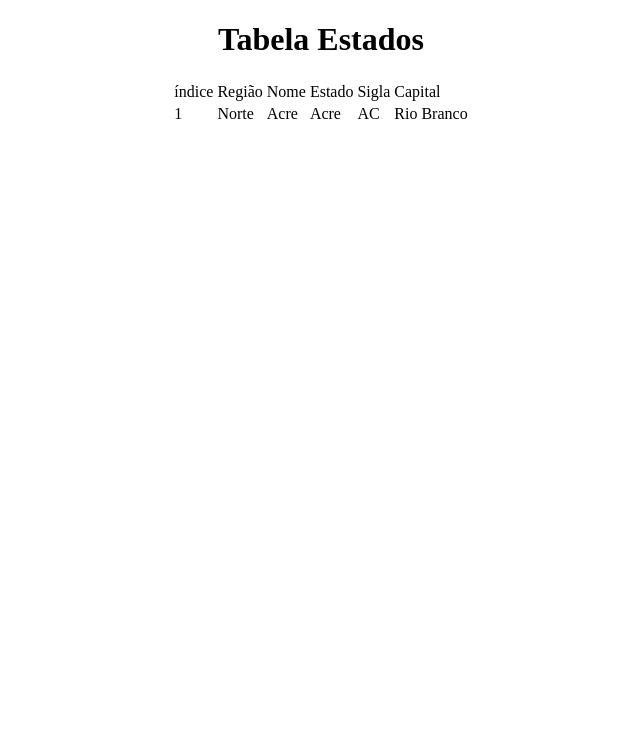
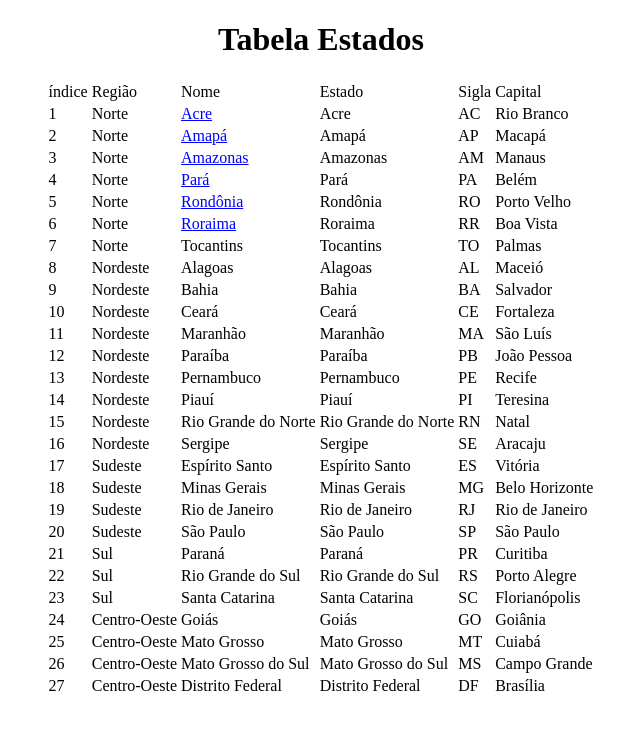
Before and after one commit to paniagomiguel-hash/ppi1_lista1, a plain HTML site: page 3_tabela_uf.html in a window 1280 px wide. Shown: the whole page, without its empty margins (319-959 px from the left). Drawn offline with Linux system fonts and the light colour scheme.

Commit message:
Algumas atualizações na Att 1 e Att 3

```diff
--- a/3_tabela_uf.html
+++ b/3_tabela_uf.html
@@ -4,6 +4,9 @@
     <meta charset="UTF-8">
     <meta name="viewport" content="width=device-width, initial-scale=1.0">
     <title>Atividade 3 - Tabela  Estados.</title>
+    <style>
+        a{color: blue;}
+    </style>
 </head>
 <body>
     <h1 style="text-align: center;">Tabela  Estados</h1>
@@ -19,210 +22,218 @@
         <tr>
             <td>1</td>
             <td>Norte</td>
-            <td>Acre</td>
+            <td><a href="https://pt.wikipedia.org/wiki/Acre">Acre</a></td>
             <td>Acre</td>
             <td>AC</td>
             <td>Rio Branco</td>
         </tr>
         <tr>
-            <td></td>
-            <td></td>
-            <td></td>
-            <td></td>
-            <td></td>
-            <td></td>
+            <td>2</td>
+            <td>Norte</td>
+            <td><a href="https://pt.wikipedia.org/wiki/Amapá">Amapá</a></td>
+            <td>Amapá</td>
+            <td>AP</td>
+            <td>Macapá</td>
         </tr>
         <tr>
-            <td></td>
-            <td></td>
-            <td></td>
-            <td></td>
-            <td></td>
-            <td></td>
+            <td>3</td>
+            <td>Norte</td>
+            <td><a href="https://pt.wikipedia.org/wiki/Amazonas">Amazonas</a></td>
+            <td>Amazonas</td>
+            <td>AM</td>
+            <td>Manaus</td>
         </tr>
         <tr>
-            <td></td>
-            <td></td>
-            <td></td>
-            <td></td>
-            <td></td>
-            <td></td>
+            <td>4</td>
+            <td>Norte</td>
+            <td><a href="https://pt.wikipedia.org/wiki/Pará">Pará</a></td>
+            <td>Pará</td>
+            <td>PA</td>
+            <td>Belém</td>
         </tr>
         <tr>
-            <td></td>
-            <td></td>
-            <td></td>
-            <td></td>
-            <td></td>
-            <td></td>
+            <td>5</td>
+            <td>Norte</td>
+            <td><a href="https://pt.wikipedia.org/wiki/Rondônia">Rondônia</a></td>
+            <td>Rondônia</td>
+            <td>RO</td>
+            <td>Porto Velho</td>
         </tr>
         <tr>
-            <td></td>
-            <td></td>
-            <td></td>
-            <td></td>
-            <td></td>
-            <td></td>
+            <td>6</td>
+            <td>Norte</td>
+            <td><a href="https://pt.wikipedia.org/wiki/Roraima">Roraima</a></td>
+            <td>Roraima</td>
+            <td>RR</td>
+            <td>Boa Vista</td>
         </tr>
         <tr>
-            <td></td>
-            <td></td>
-            <td></td>
-            <td></td>
-            <td></td>
-            <td></td>
+            <td>7</td>
+            <td>Norte</td>
+            <td>Tocantins</td>
+            <td>Tocantins</td>
+            <td>TO</td>
+            <td>Palmas</td>
         </tr>
         <tr>
-            <td></td>
-            <td></td>
-            <td></td>
-            <td></td>
-            <td></td>
-            <td></td>
+            <td>8</td>
+            <td>Nordeste</td>
+            <td>Alagoas</td>
+            <td>Alagoas</td>
+            <td>AL</td>
+            <td>Maceió</td>
         </tr>
         <tr>
-            <td></td>
-            <td></td>
-            <td></td>
-            <td></td>
-            <td></td>
-            <td></td>
+            <td>9</td>
+            <td>Nordeste</td>
+            <td>Bahia</td>
+            <td>Bahia</td>
+            <td>BA</td>
+            <td>Salvador</td>
         </tr>
         <tr>
-            <td></td>
-            <td></td>
-            <td></td>
-            <td></td>
-            <td></td>
-            <td></td>
+            <td>10</td>
+            <td>Nordeste</td>
+            <td>Ceará</td>
+            <td>Ceará</td>
+            <td>CE</td>
+            <td>Fortaleza</td>
         </tr>
         <tr>
-            <td></td>
-            <td></td>
-            <td></td>
-            <td></td>
-            <td></td>
-            <td></td>
+            <td>11</td>
+            <td>Nordeste</td>
+            <td>Maranhão</td>
+            <td>Maranhão</td>
+            <td>MA</td>
+            <td>São Luís</td>
         </tr>
         <tr>
-            <td></td>
-            <td></td>
-            <td></td>
-            <td></td>
-            <td></td>
-            <td></td>
+            <td>12</td>
+            <td>Nordeste</td>
+            <td>Paraíba</td>
+            <td>Paraíba</td>
+            <td>PB</td>
+            <td>João Pessoa</td>
         </tr>
         <tr>
-            <td></td>
-            <td></td>
-            <td></td>
-            <td></td>
-            <td></td>
-            <td></td>
+            <td>13</td>
+            <td>Nordeste</td>
+            <td>Pernambuco</td>
+            <td>Pernambuco</td>
+            <td>PE</td>
+            <td>Recife</td>
         </tr>
         <tr>
-            <td></td>
-            <td></td>
-            <td></td>
-            <td></td>
-            <td></td>
-            <td></td>
+            <td>14</td>
+            <td>Nordeste</td>
+            <td>Piauí</td>
+            <td>Piauí</td>
+            <td>PI</td>
+            <td>Teresina</td>
         </tr>
         <tr>
-            <td></td>
-            <td></td>
-            <td></td>
-            <td></td>
-            <td></td>
-            <td></td>
+            <td>15</td>
+            <td>Nordeste</td>
+            <td>Rio Grande do Norte</td>
+            <td>Rio Grande do Norte</td>
+            <td>RN</td>
+            <td>Natal</td>
         </tr>
         <tr>
-            <td></td>
-            <td></td>
-            <td></td>
-            <td></td>
-            <td></td>
-            <td></td>
+            <td>16</td>
+            <td>Nordeste</td>
+            <td>Sergipe</td>
+            <td>Sergipe</td>
+            <td>SE</td>
+            <td>Aracaju</td>
         </tr>
         <tr>
-            <td></td>
-            <td></td>
-            <td></td>
-            <td></td>
-            <td></td>
-            <td></td>
+            <td>17</td>
+            <td>Sudeste</td>
+            <td>Espírito Santo</td>
+            <td>Espírito Santo</td>
+            <td>ES</td>
+            <td>Vitória</td>
         </tr>
         <tr>
-            <td></td>
-            <td></td>
-            <td></td>
-            <td></td>
-            <td></td>
-            <td></td>
+            <td>18</td>
+            <td>Sudeste</td>
+            <td>Minas Gerais</td>
+            <td>Minas Gerais</td>
+            <td>MG</td>
+            <td>Belo Horizonte</td>
         </tr>
         <tr>
-            <td></td>
-            <td></td>
-            <td></td>
-            <td></td>
-            <td></td>
-            <td></td>
+            <td>19</td>
+            <td>Sudeste</td>
+            <td>Rio de Janeiro</td>
+            <td>Rio de Janeiro</td>
+            <td>RJ</td>
+            <td>Rio de Janeiro</td>
         </tr>
         <tr>
-            <td></td>
-            <td></td>
-            <td></td>
-            <td></td>
-            <td></td>
-            <td></td>
+            <td>20</td>
+            <td>Sudeste</td>
+            <td>São Paulo</td>
+            <td>São Paulo</td>
+            <td>SP</td>
+            <td>São Paulo</td>
         </tr>
         <tr>
-            <td></td>
-            <td></td>
-            <td></td>
-            <td></td>
-            <td></td>
-            <td></td>
+            <td>21</td>
+            <td>Sul</td>
+            <td>Paraná</td>
+            <td>Paraná</td>
+            <td>PR</td>
+            <td>Curitiba</td>
         </tr>
         <tr>
-            <td></td>
-            <td></td>
-            <td></td>
-            <td></td>
-            <td></td>
-            <td></td>
+            <td>22</td>
+            <td>Sul</td>
+            <td>Rio Grande do Sul</td>
+            <td>Rio Grande do Sul</td>
+            <td>RS</td>
+            <td>Porto Alegre</td>
         </tr>
         <tr>
-            <td></td>
-            <td></td>
-            <td></td>
-            <td></td>
-            <td></td>
-            <td></td>
+            <td>23</td>
+            <td>Sul</td>
+            <td>Santa Catarina</td>
+            <td>Santa Catarina</td>
+            <td>SC</td>
+            <td>Florianópolis</td>
         </tr>
         <tr>
-            <td></td>
-            <td></td>
-            <td></td>
-            <td></td>
-            <td></td>
-            <td></td>
+            <td>24</td>
+            <td>Centro-Oeste</td>
+            <td>Goiás</td>
+            <td>Goiás</td>
+            <td>GO</td>
+            <td>Goiânia</td>
         </tr>
         <tr>
-            <td></td>
-            <td></td>
-            <td></td>
-            <td></td>
-            <td></td>
-            <td></td>
+            <td>25</td>
+            <td>Centro-Oeste</td>
+            <td>Mato Grosso</td>
+            <td>Mato Grosso</td>
+            <td>MT</td>
+            <td>Cuiabá</td>
         </tr>
         <tr>
-            <td></td>
-            <td></td>
-            <td></td>
-            <td></td>
-            <td></td>
-            <td></td>
+            <td>26</td>
+            <td>Centro-Oeste</td>
+            <td>Mato Grosso do Sul</td>
+            <td>Mato Grosso do Sul</td>
+            <td>MS</td>
+            <td>Campo Grande</td>
+        </tr>
+        <tr>
+            <td>27</td>
+            <td>Centro-Oeste</td>
+            <td>Distrito Federal</td>
+            <td>Distrito Federal</td>
+            <td>DF</td>
+            <td>Brasília</td>
         </tr>
     </table>
 </body>
```
Also changed, not shown: 1.html (+15 -13 lines).
